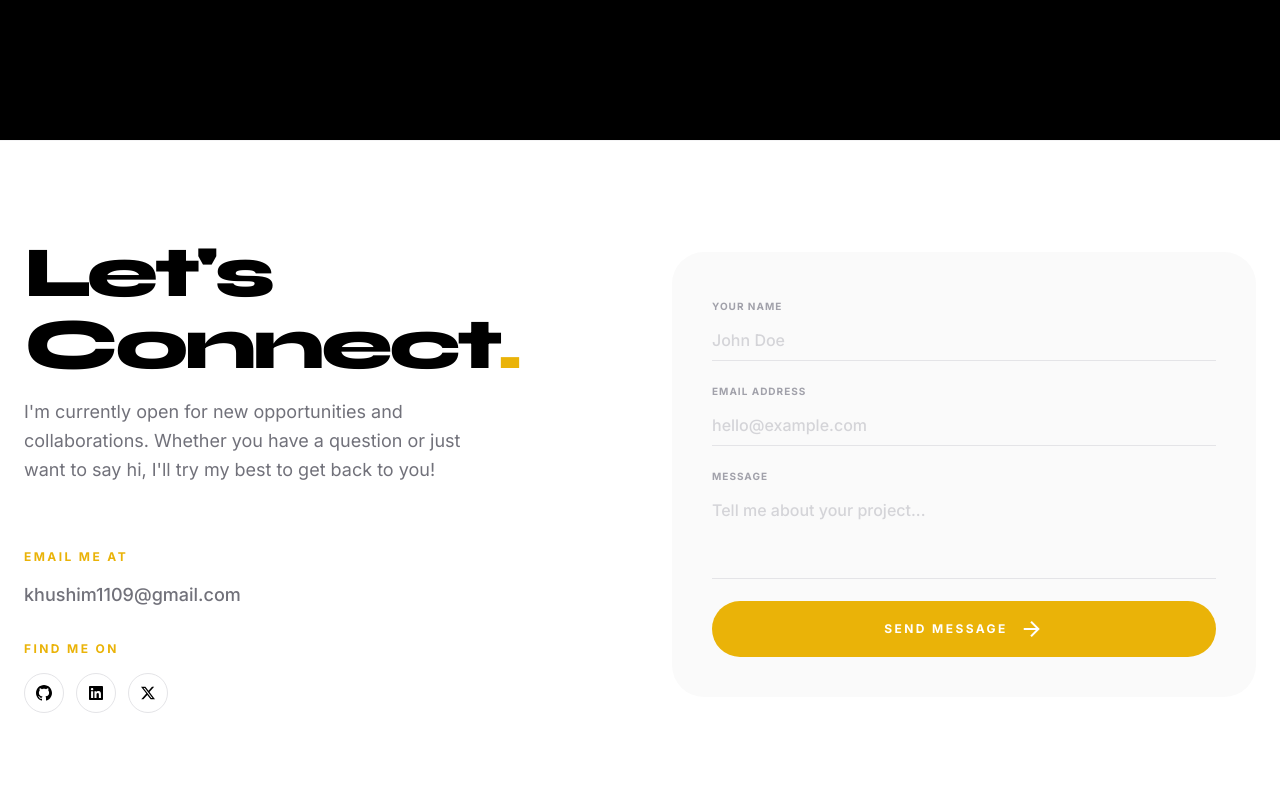
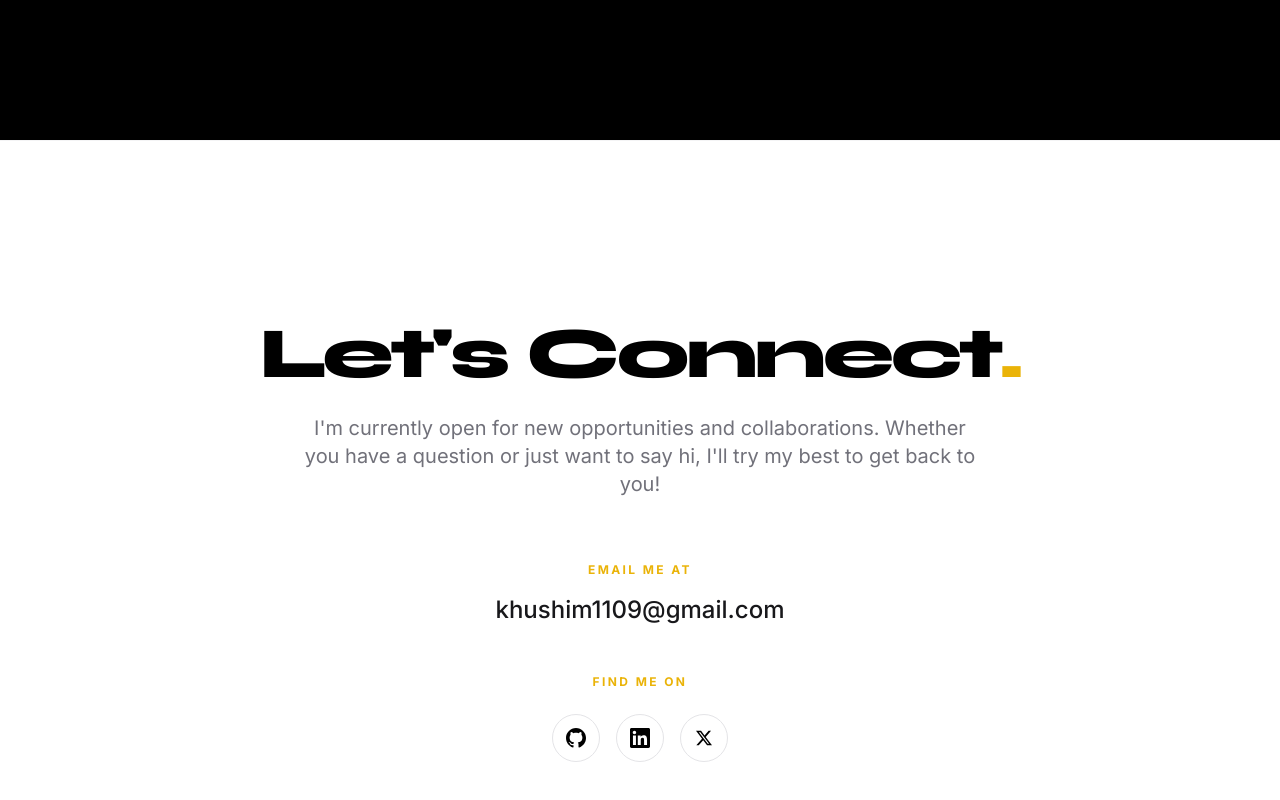
Before and after one commit to Khushi256/khushi-portfolio, a React (Vite) app: page / in a window 1280 px wide. Shown: the part 4637-5437 px from the top of the page. Built offline with nearby package versions, Linux system fonts and the light colour scheme.

Commit message:
feat: Edited contact section

```diff
--- a/src/App.jsx
+++ b/src/App.jsx
@@ -20,7 +20,7 @@ function App() {
     }, [])
 
     return (
-        <main className="bg-background-light dark:bg-background-dark min-h-screen transition-colors duration-300">
+        <main className="bg-background-light dark:bg-background-dark min-h-screen">
             {isLoading ? (
                 <Preloader />
             ) : (
--- a/src/components/About.jsx
+++ b/src/components/About.jsx
@@ -12,7 +12,7 @@ function About() {
                         <br /><br />
                         As an <span className="text-yellow-500 font-syne font-bold" style={{ fontFamily: '"Syne", sans-serif' }}>ADK-TS Hackathon Winner</span> for multi-agent collaboration, I bring strong problem-solving abilities and a keen eye for design to create solutions that balance aesthetics with functionality and deliver measurable impact.
                         <br /><br />
-                        I'm open to frontend opportunities where I can contribute to meaningful projects and drive results.
+                        I'm open to frontend opportunities where I can contribute to meaningful projects, and I enjoy contributing to open source along the way.
                     </p>
 
                     <div className="mt-12 grid grid-cols-2 md:grid-cols-3 gap-8 text-sm uppercase tracking-widest font-bold text-zinc-400">
--- a/src/components/Contact.jsx
+++ b/src/components/Contact.jsx
@@ -1,137 +1,49 @@
-import { useState } from 'react'
+function Contact() {
+    return (
+        <section className="min-h-screen flex items-center py-16 px-6 border-t border-zinc-100 dark:border-zinc-900" id="contact">
+            <div className="max-w-4xl mx-auto w-full flex flex-col items-center text-center">
+                <h2 className="font-display text-5xl md:text-6xl lg:text-7xl font-extrabold tracking-tighter mb-6 leading-none">
+                    Let's <br className="md:hidden" />Connect<span className="text-yellow-500">.</span>
+                </h2>
 
-function Contact() {
-    const [formData, setFormData] = useState({
-        name: '',
-        email: '',
-        message: ''
-    })
+                <p className="text-zinc-500 dark:text-zinc-400 text-lg md:text-xl max-w-2xl leading-relaxed mb-16">
+                    I'm currently open for new opportunities and collaborations. Whether you have a question or just want to say hi, I'll try my best to get back to you!
+                </p>
 
-    const handleSubmit = (e) => {
-        e.preventDefault()
-        // Add your form submission logic here
-        console.log('Form submitted:', formData)
-        alert('Thank you for your message! I\'ll get back to you soon.')
-        setFormData({ name: '', email: '', message: '' })
-    }
-
-    const handleChange = (e) => {
-        setFormData({
-            ...formData,
-            [e.target.name]: e.target.value
-        })
-    }
-
-    return (
-        <section className="py-16 md:py-24 px-6 border-t border-zinc-100 dark:border-zinc-900" id="contact">
-            <div className="max-w-7xl mx-auto w-full grid grid-cols-1 lg:grid-cols-2 gap-12 lg:gap-16 items-start lg:items-center">
-                {/* Left Column */}
-                <div className="flex flex-col justify-center h-full">
-                    <div className="mb-8">
-                        <h2 className="font-display text-4xl md:text-6xl lg:text-7xl font-extrabold tracking-tighter mb-4 leading-none">
-                            Let's <br />Connect<span className="text-yellow-500">.</span>
-                        </h2>
-                        <p className="text-zinc-500 dark:text-zinc-400 text-lg max-w-md leading-relaxed mb-8">
-                            I'm currently open for new opportunities and collaborations. Whether you have a question or just want to say hi, I'll try my best to get back to you!
-                        </p>
-                    </div>
-
-                    <div className="mb-8">
+                <div className="w-full flex flex-col items-center justify-center gap-12">
+                    <div className="flex flex-col items-center text-center">
                         <p className="text-xs font-bold uppercase tracking-[0.2em] mb-4 text-yellow-500">Email me at</p>
-                        <a href="mailto:khushim1109@gmail.com" className="text-lg font-body font-medium text-zinc-500 hover:text-zinc-900 dark:hover:text-zinc-300 transition-colors">
+                        <a href="mailto:khushim1109@gmail.com" className="text-lg md:text-xl lg:text-2xl font-body font-medium text-zinc-900 dark:text-zinc-100 hover:text-zinc-600 dark:hover:text-zinc-400 transition-colors break-all">
                             khushim1109@gmail.com
                         </a>
                     </div>
 
-                    <div>
-                        <p className="text-xs font-bold uppercase tracking-[0.2em] mb-4 text-yellow-500">Find me on</p>
-                        <div className="flex flex-wrap gap-3">
+                    <div className="flex flex-col items-center text-center">
+                        <p className="text-xs font-bold uppercase tracking-[0.2em] mb-6 text-yellow-500">Find me on</p>
+                        <div className="flex flex-wrap justify-center gap-4">
                             <a
-                                className="group flex items-center justify-center w-10 h-10 rounded-full border border-zinc-200 dark:border-zinc-800 hover:border-zinc-900 dark:hover:border-zinc-100 hover:text-zinc-900 dark:hover:text-zinc-100 hover:-translate-y-1 transition-all duration-300"
+                                className="group flex items-center justify-center w-12 h-12 rounded-full border border-zinc-200 dark:border-zinc-800 hover:border-yellow-500 dark:hover:border-yellow-500 hover:text-yellow-500 dark:hover:text-yellow-500 hover:-translate-y-1 transition-all duration-300 bg-white dark:bg-zinc-900"
                                 href="https://github.com/Khushi256"
                                 aria-label="GitHub"
                             >
-                                <svg className="w-4 h-4 fill-current" viewBox="0 0 24 24" xmlns="http://www.w3.org/2000/svg"><path d="M12 0c-6.626 0-12 5.373-12 12 0 5.302 3.438 9.8 8.207 11.387.599.111.793-.261.793-.577v-2.234c-3.338.726-4.033-1.416-4.033-1.416-.546-1.387-1.333-1.756-1.333-1.756-1.089-.745.083-.729.083-.729 1.205.084 1.839 1.237 1.839 1.237 1.07 1.834 2.807 1.304 3.492.997.107-.775.418-1.305.762-1.604-2.665-.305-5.467-1.334-5.467-5.931 0-1.311.469-2.381 1.236-3.221-.124-.303-.535-1.524.117-3.176 0 0 1.008-.322 3.301 1.23.957-.266 1.983-.399 3.003-.404 1.02.005 2.047.138 3.006.404 2.291-1.552 3.297-1.23 3.297-1.23.653 1.653.242 2.874.118 3.176.77.84 1.235 1.911 1.235 3.221 0 4.609-2.807 5.624-5.479 5.921.43.372.823 1.102.823 2.222v3.293c0 .319.192.694.801.576 4.765-1.589 8.199-6.086 8.199-11.386 0-6.627-5.373-12-12-12z" /></svg>
+                                <svg className="w-5 h-5 fill-current" viewBox="0 0 24 24" xmlns="http://www.w3.org/2000/svg"><path d="M12 0c-6.626 0-12 5.373-12 12 0 5.302 3.438 9.8 8.207 11.387.599.111.793-.261.793-.577v-2.234c-3.338.726-4.033-1.416-4.033-1.416-.546-1.387-1.333-1.756-1.333-1.756-1.089-.745.083-.729.083-.729 1.205.084 1.839 1.237 1.839 1.237 1.07 1.834 2.807 1.304 3.492.997.107-.775.418-1.305.762-1.604-2.665-.305-5.467-1.334-5.467-5.931 0-1.311.469-2.381 1.236-3.221-.124-.303-.535-1.524.117-3.176 0 0 1.008-.322 3.301 1.23.957-.266 1.983-.399 3.003-.404 1.02.005 2.047.138 3.006.404 2.291-1.552 3.297-1.23 3.297-1.23.653 1.653.242 2.874.118 3.176.77.84 1.235 1.911 1.235 3.221 0 4.609-2.807 5.624-5.479 5.921.43.372.823 1.102.823 2.222v3.293c0 .319.192.694.801.576 4.765-1.589 8.199-6.086 8.199-11.386 0-6.627-5.373-12-12-12z" /></svg>
                             </a>
                             <a
-                                className="group flex items-center justify-center w-10 h-10 rounded-full border border-zinc-200 dark:border-zinc-800 hover:border-zinc-900 dark:hover:border-zinc-100 hover:text-zinc-900 dark:hover:text-zinc-100 hover:-translate-y-1 transition-all duration-300"
+                                className="group flex items-center justify-center w-12 h-12 rounded-full border border-zinc-200 dark:border-zinc-800 hover:border-yellow-500 dark:hover:border-yellow-500 hover:text-yellow-500 dark:hover:text-yellow-500 hover:-translate-y-1 transition-all duration-300 bg-white dark:bg-zinc-900"
                                 href="https://www.linkedin.com/in/khushi-mishra-06815931b"
                                 aria-label="LinkedIn"
                             >
-                                <svg className="w-3.5 h-3.5 fill-current" viewBox="0 0 24 24" xmlns="http://www.w3.org/2000/svg"><path d="M20.447 20.452h-3.554v-5.569c0-1.328-.027-3.037-1.852-3.037-1.853 0-2.136 1.445-2.136 2.939v5.667H9.351V9h3.414v1.561h.046c.477-.9 1.637-1.85 3.37-1.85 3.601 0 4.267 2.37 4.267 5.455v6.286zM5.337 7.433c-1.144 0-2.063-.926-2.063-2.065 0-1.138.92-2.063 2.063-2.063 1.14 0 2.064.925 2.064 2.063 0 1.139-.925 2.065-2.064 2.065zm1.782 13.019H3.555V9h3.564v11.452zM22.225 0H1.771C.792 0 0 .774 0 1.729v20.542C0 23.227.792 24 1.771 24h20.451C23.2 24 24 23.227 24 22.271V1.729C24 .774 23.2 0 22.222 0h.003z" /></svg>
+                                <svg className="w-5 h-5 fill-current" viewBox="0 0 24 24" xmlns="http://www.w3.org/2000/svg"><path d="M20.447 20.452h-3.554v-5.569c0-1.328-.027-3.037-1.852-3.037-1.853 0-2.136 1.445-2.136 2.939v5.667H9.351V9h3.414v1.561h.046c.477-.9 1.637-1.85 3.37-1.85 3.601 0 4.267 2.37 4.267 5.455v6.286zM5.337 7.433c-1.144 0-2.063-.926-2.063-2.065 0-1.138.92-2.063 2.063-2.063 1.14 0 2.064.925 2.064 2.063 0 1.139-.925 2.065-2.064 2.065zm1.782 13.019H3.555V9h3.564v11.452zM22.225 0H1.771C.792 0 0 .774 0 1.729v20.542C0 23.227.792 24 1.771 24h20.451C23.2 24 24 23.227 24 22.271V1.729C24 .774 23.2 0 22.222 0h.003z" /></svg>
                             </a>
                             <a
-                                className="group flex items-center justify-center w-10 h-10 rounded-full border border-zinc-200 dark:border-zinc-800 hover:border-zinc-900 dark:hover:border-zinc-100 hover:text-zinc-900 dark:hover:text-zinc-100 hover:-translate-y-1 transition-all duration-300"
+                                className="group flex items-center justify-center w-12 h-12 rounded-full border border-zinc-200 dark:border-zinc-800 hover:border-yellow-500 dark:hover:border-yellow-500 hover:text-yellow-500 dark:hover:text-yellow-500 hover:-translate-y-1 transition-all duration-300 bg-white dark:bg-zinc-900"
                                 href="https://x.com/Khushim1109"
                                 aria-label="X (formerly Twitter)"
                             >
-                                <svg className="w-3.5 h-3.5 fill-current" viewBox="0 0 24 24" xmlns="http://www.w3.org/2000/svg"><path d="M18.901 1.153h3.68l-8.04 9.19L24 22.846h-7.406l-5.8-7.584-6.638 7.584H.474l8.6-9.83L0 1.154h7.594l5.243 6.932ZM17.61 20.644h2.039L6.486 3.24H4.298Z" /></svg>
+                                <svg className="w-4 h-4 fill-current" viewBox="0 0 24 24" xmlns="http://www.w3.org/2000/svg"><path d="M18.901 1.153h3.68l-8.04 9.19L24 22.846h-7.406l-5.8-7.584-6.638 7.584H.474l8.6-9.83L0 1.154h7.594l5.243 6.932ZM17.61 20.644h2.039L6.486 3.24H4.298Z" /></svg>
                             </a>
                         </div>
                     </div>
-                </div>
-
-                {/* Right Column - Contact Form */}
-                <div className="bg-zinc-50 dark:bg-zinc-900/50 p-6 md:p-10 rounded-[2rem]">
-                    <form onSubmit={handleSubmit} className="space-y-4">
-                        <div className="space-y-1">
-                            <label className="text-[10px] font-bold uppercase tracking-widest text-zinc-400" htmlFor="name">
-                                Your Name
-                            </label>
-                            <input
-                                className="w-full bg-transparent border-0 border-b border-zinc-200 dark:border-zinc-800 focus:ring-0 focus:border-yellow-500 dark:focus:border-yellow-500 px-0 py-2 transition-colors text-base placeholder:text-zinc-300 dark:placeholder:text-zinc-700 font-medium"
-                                id="name"
-                                name="name"
-                                placeholder="John Doe"
-                                required
-                                type="text"
-                                value={formData.name}
-                                onChange={handleChange}
-                            />
-                        </div>
-
-                        <div className="space-y-1">
-                            <label className="text-[10px] font-bold uppercase tracking-widest text-zinc-400" htmlFor="email">
-                                Email Address
-                            </label>
-                            <input
-                                className="w-full bg-transparent border-0 border-b border-zinc-200 dark:border-zinc-800 focus:ring-0 focus:border-yellow-500 dark:focus:border-yellow-500 px-0 py-2 transition-colors text-base placeholder:text-zinc-300 dark:placeholder:text-zinc-700 font-medium"
-                                id="email"
-                                name="email"
-                                placeholder="hello@example.com"
-                                required
-                                type="email"
-                                value={formData.email}
-                                onChange={handleChange}
-                            />
-                        </div>
-
-                        <div className="space-y-1">
-                            <label className="text-[10px] font-bold uppercase tracking-widest text-zinc-400" htmlFor="message">
-                                Message
-                            </label>
-                            <textarea
-                                className="w-full bg-transparent border-0 border-b border-zinc-200 dark:border-zinc-800 focus:ring-0 focus:border-yellow-500 dark:focus:border-yellow-500 px-0 py-2 transition-colors text-base placeholder:text-zinc-300 dark:placeholder:text-zinc-700 resize-none font-medium"
-                                id="message"
-                                name="message"
-                                placeholder="Tell me about your project..."
-                                required
-                                rows="3"
-                                value={formData.message}
-                                onChange={handleChange}
-                            />
-                        </div>
-
-                        <button
-                            className="w-full mt-4 bg-yellow-500 dark:bg-yellow-500 text-white dark:text-black py-4 rounded-full font-bold uppercase tracking-[0.2em] text-xs hover:bg-yellow-500 hover:text-white dark:hover:bg-yellow-500 dark:hover:text-white transition-all shadow-none hover:shadow-lg flex items-center justify-center gap-3 group"
-                            type="submit"
-                        >
-                            Send Message
-                            <span className="material-symbols-outlined text-sm group-hover:translate-x-2 transition-transform">
-                                arrow_forward
-                            </span>
-                        </button>
-                    </form>
                 </div>
             </div>
         </section>
--- a/src/components/Navbar.jsx
+++ b/src/components/Navbar.jsx
@@ -14,25 +14,10 @@ function Navbar() {
         }
     }, [])
 
-    const toggleDarkMode = (e) => {
+    const toggleDarkMode = () => {
         const newMode = !darkMode
 
-        // Get button position for circular reveal
-        const rect = e.currentTarget.getBoundingClientRect()
-        const x = rect.left + rect.width / 2
-        const y = rect.top + rect.height / 2
-
-        // Set CSS custom properties for animation origin
-        document.documentElement.style.setProperty('--x', `${x}px`)
-        document.documentElement.style.setProperty('--y', `${y}px`)
-
-        // Create overlay for transition
-        const overlay = document.createElement('div')
-        overlay.className = 'dark-mode-overlay active'
-        overlay.style.background = newMode ? '#0a0a0a' : '#ffffff'
-        document.body.appendChild(overlay)
-
-        // Toggle theme immediately
+        // Toggle theme immediately without animation
         setDarkMode(newMode)
         if (newMode) {
             document.documentElement.classList.add('dark')
@@ -41,11 +26,6 @@ function Navbar() {
             document.documentElement.classList.remove('dark')
             localStorage.setItem('theme', 'light')
         }
-
-        // Remove overlay after animation
-        setTimeout(() => {
-            overlay.remove()
-        }, 600)
     }
 
     return (
--- a/src/index.css
+++ b/src/index.css
@@ -6,7 +6,7 @@
 
 @layer base {
     body {
-        @apply bg-background-light dark:bg-background-dark text-primary dark:text-white transition-colors duration-300 overflow-x-hidden w-full;
+        @apply bg-background-light dark:bg-background-dark text-primary dark:text-white overflow-x-hidden w-full;
         font-family: 'Inter', sans-serif;
     }
 
@@ -49,21 +49,21 @@
 
 
 
-/* Dark mode smooth transitions */
+/* Dark mode - no transitions */
 html {
     transition: none;
 }
 
 body {
-    transition: color 0.3s ease, background-color 0.3s ease;
+    transition: none;
 }
 
-/* All elements smooth color transition */
+/* All elements - no transitions */
 *,
 *::before,
 *::after {
     box-sizing: border-box;
-    transition: background-color 0.3s ease, border-color 0.3s ease, color 0.3s ease;
+    transition: none;
 }
 
 /* Dark mode overlay for smooth transition */
@@ -76,25 +76,28 @@ body {
     pointer-events: none;
     z-index: 10000;
     opacity: 0;
+    backdrop-filter: blur(0px);
 }
 
 .dark-mode-overlay.active {
-    animation: overlayReveal 0.6s cubic-bezier(0.4, 0, 0.2, 1) forwards;
+    animation: overlayReveal 1s cubic-bezier(0.25, 0.46, 0.45, 0.94) forwards;
 }
 
 @keyframes overlayReveal {
     0% {
         opacity: 0;
         clip-path: circle(0% at var(--x, 50%) var(--y, 50%));
+        backdrop-filter: blur(0px);
     }
 
-    50% {
-        opacity: 1;
+    30% {
+        opacity: 0.7;
     }
 
     100% {
         opacity: 0;
-        clip-path: circle(150% at var(--x, 50%) var(--y, 50%));
+        clip-path: circle(180% at var(--x, 50%) var(--y, 50%));
+        backdrop-filter: blur(10px);
     }
 }
 
```
Also changed, not shown: src/components/Projects.jsx (+9 -9 lines).
